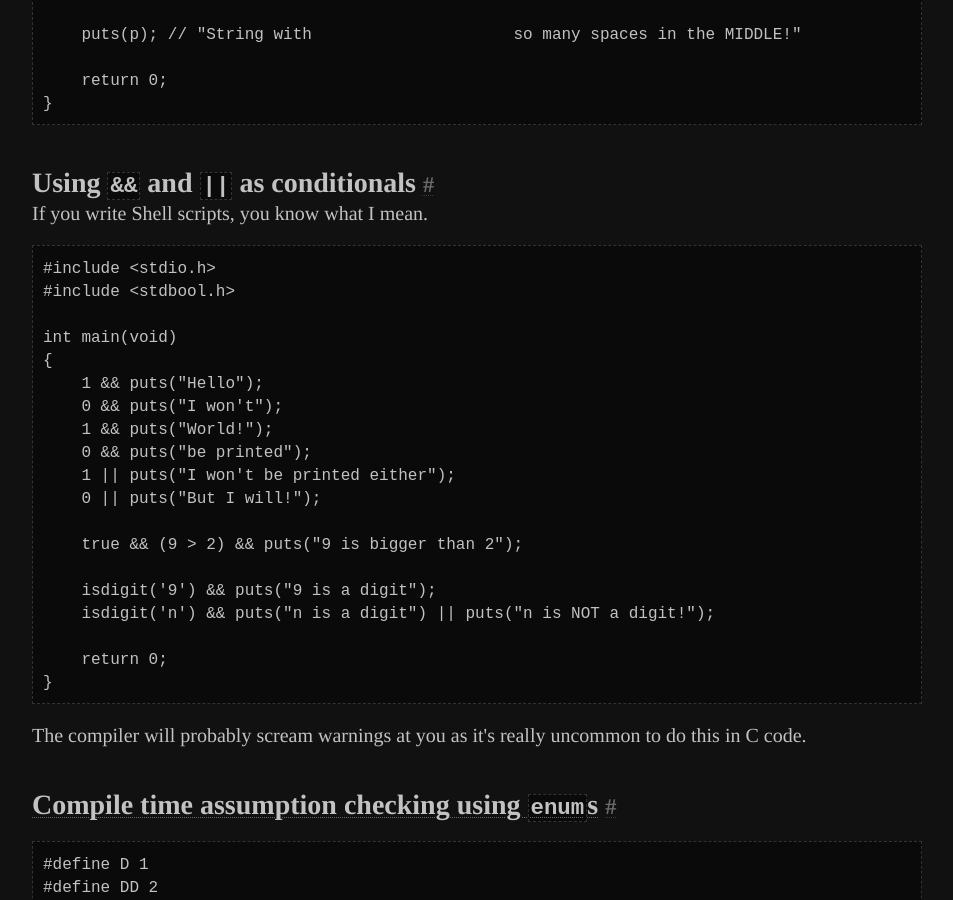
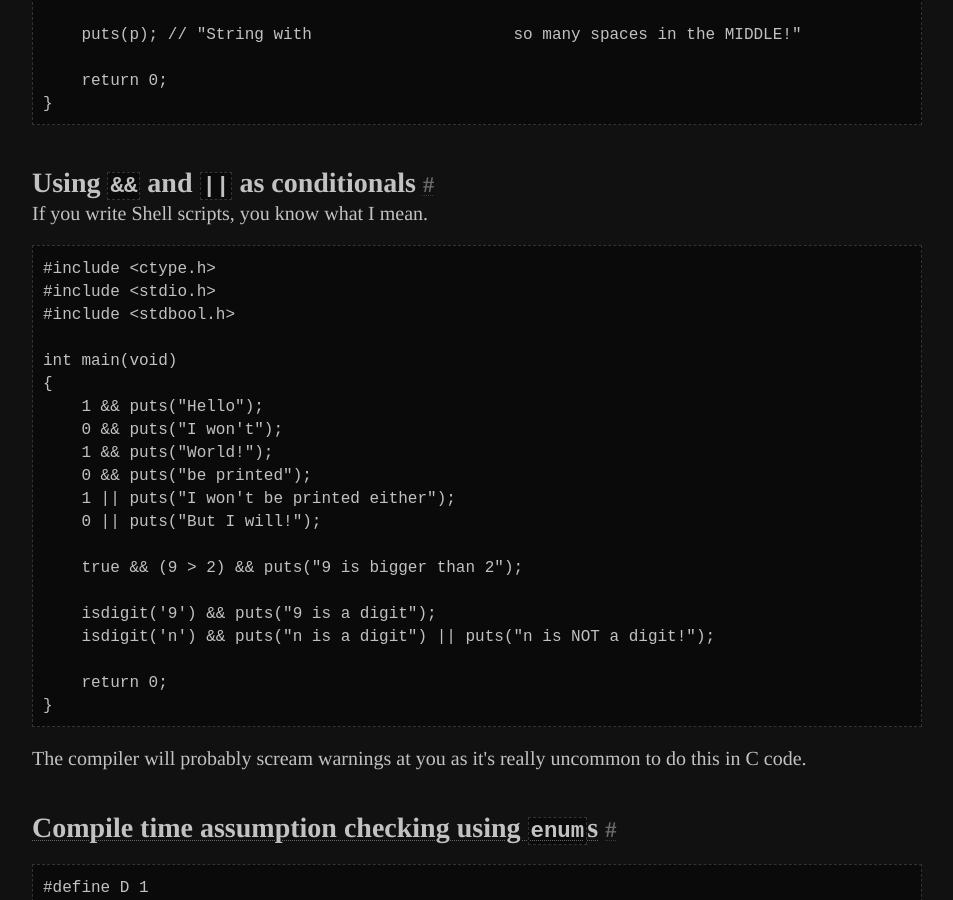
Before and after one commit to Jorenar/blog, a Jekyll site: the page built from _posts/2023-02-19-less-known-c.md, in a window 1280 px wide and 900 px high, scrolled down 11748 px. Shown: the whole window, without its empty margins (163-1116 px from the left). Built offline with Jekyll 4.4.1, drawn with Linux system fonts in a browser that asks for light colours; some of the changed text lies outside the part shown.

````diff
--- a/_posts/2023-02-19-less-known-c.md
+++ b/_posts/2023-02-19-less-known-c.md
@@ -60,7 +60,7 @@ For example: `b = (a=3, a+2);` -- this code would firstly assign value 3
 to `a`, and then `a+2` would be assigned to variable `b`. So, at the end,
 `b` would contain value 5 while variable `a` would be 3.
 
-On Wikipedia we can find [few more examples](https://en.wikipedia.org/wiki/Comma_operator#Examples):
+On Wikipedia we can find [few more examples](https://en.wikipedia.org/wiki/Comma_operator#Examples).
 
 ## Digraphs, trigraphs and alternative tokens
 
@@ -509,6 +509,7 @@ variable = 1;
 If you write Shell scripts, you know what I mean.
 
 ```c
+#include <ctype.h>
 #include <stdio.h>
 #include <stdbool.h>
 
````
Also changed, not shown: other parts of _posts/2023-02-19-less-known-c.md (+1 -1 lines).
